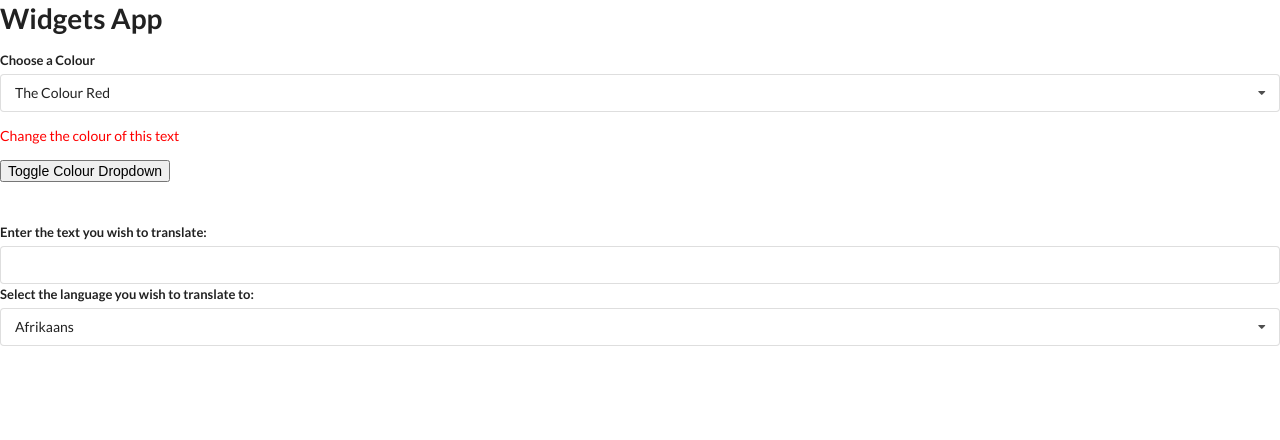
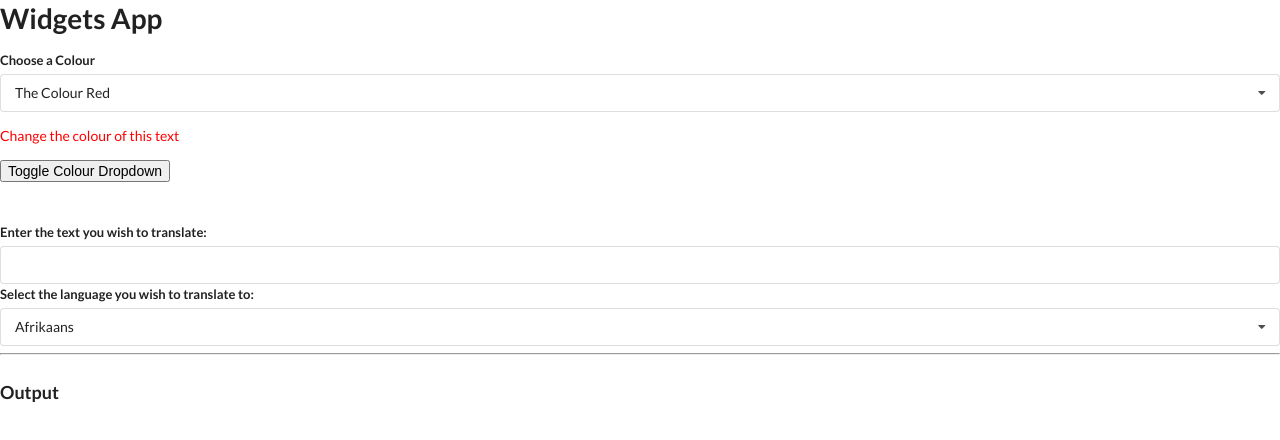
Before and after one commit to BenCullenDev/widgets, a React (Create React App) app: page / in a window 1280 px wide. Shown: the top 440 px of the page. Built offline with nearby package versions, Linux system fonts and the light colour scheme.

Commit message:
created convert component and wired up language and text change detection to console log

```diff
--- /dev/null
+++ b/src/components/Convert.js
@@ -0,0 +1,10 @@
+import React, { useState, useEffect } from "react";
+
+const Convert = ({ language, text }) => {
+	useEffect(() => {
+		console.log("New language or text detected");
+	}, [language, text]);
+	return <div></div>;
+};
+
+export default Convert;
--- a/src/components/Translate.js
+++ b/src/components/Translate.js
@@ -1,5 +1,7 @@
+// AIzaSyCHUCmpR7cT_yDFHC98CZJy2LTms - IwDlM;
 import React, { useState } from "react";
 import Dropdown from "./Dropdown";
+import Convert from "./Convert";
 
 const options = [
 	{
@@ -33,6 +35,9 @@ const Translate = () => {
 				selected={language}
 				onSelectedChange={setLanguage}
 			/>
+			<hr />
+			<h3 className='ui header'>Output</h3>
+			<Convert text={text} language={language} />
 		</div>
 	);
 };
```
